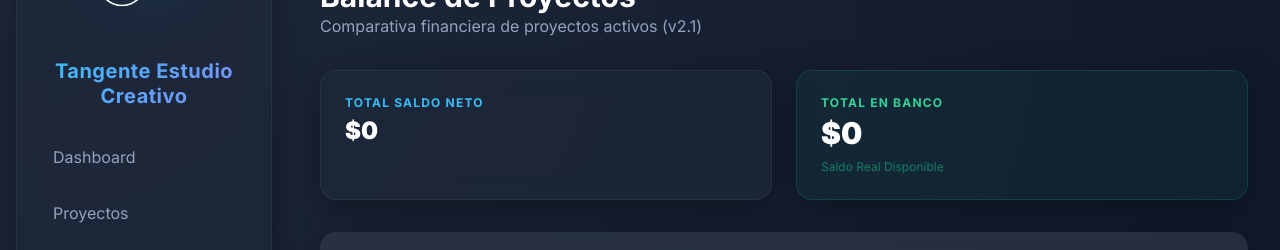
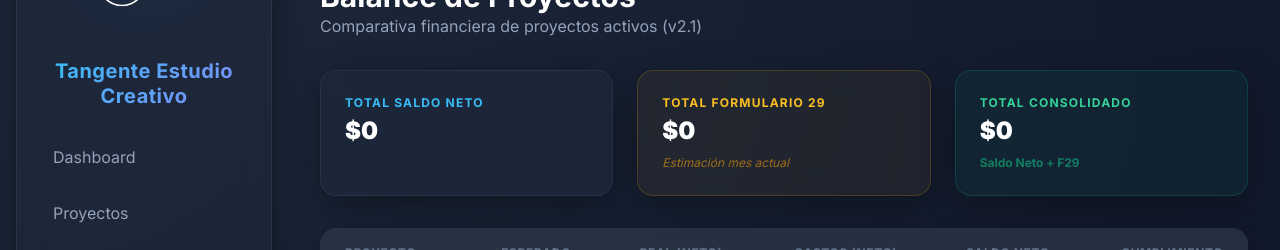
Before and after one commit to pdiazg46-design/ATSIT-Finanzas, a Next.js app: page /reports/balance in a window 1280 px wide. Shown: the part 122-372 px from the top of the page. Built offline with nearby package versions, Linux system fonts and the light colour scheme; no server answers; the database is empty.

Commit message:
feat: actualizar reporte de balance con F29 y saldo consolidado

```diff
--- a/app/reports/balance/page.tsx
+++ b/app/reports/balance/page.tsx
@@ -1,7 +1,7 @@
 import { db } from '@/lib/db';
 export const dynamic = 'force-dynamic';
-import { projects, tasks, vatPayments } from '@/lib/schema';
-import { eq, sql, and, not, isNotNull } from 'drizzle-orm';
+import { projects, tasks, vatPayments, movements } from '@/lib/schema';
+import { eq, sql, and, not, isNotNull, like } from 'drizzle-orm';
 import { ArrowLeft } from 'lucide-react';
 import Link from 'next/link';
 import ExportButtons from '@/components/ExportButtons';
@@ -21,49 +21,42 @@ export default async function BalanceReportPage() {
         .groupBy(projects.id)
         .all();
 
-    // Calculate Global Tax Payable (F29 Estimate)
-    // Formula: (VAT Debit - VAT Credit) + Withholding Tax - Payments Made
-    // VAT Debit: Tax from Sales (Ingresos, netValue > 0)
-    // VAT Credit: Tax from Purchases (Gastos, netValue < 0) EXCEPT Honorarios (id 44)
-    // Withholding Tax: Tax from Honorarios (id 44)
+    // --- F29 CURRENT MONTH CALCULATION ---
+    const currentMonth = new Date().toISOString().slice(0, 7);
+    const monthLike = `${currentMonth}%`;
 
-    const globalTaxComponents = await db.select({
-        vatDebit: sql<number>`SUM(CASE WHEN ${tasks.netValue} > 0 THEN ${tasks.taxValue} ELSE 0 END)`,
-        vatCredit: sql<number>`SUM(CASE WHEN ${tasks.netValue} < 0 AND ${tasks.documentId} != 44 THEN ${tasks.taxValue} ELSE 0 END)`,
-        retentions: sql<number>`SUM(CASE WHEN ${tasks.documentId} = 44 THEN ${tasks.taxValue} ELSE 0 END)`
-    }).from(tasks);
+    // Fetch components for F29 of the current month
+    const f29Components = await Promise.all([
+        // Sales (Invoices)
+        db.select({ amount: sql<number>`SUM(${tasks.taxValue})` })
+            .from(tasks)
+            .where(and(eq(tasks.documentId, 42), like(tasks.startDate, monthLike), sql`${tasks.netValue} > 0`))
+            .get(),
+        // Purchases (Invoices)
+        db.select({ amount: sql<number>`SUM(${tasks.taxValue})` })
+            .from(tasks)
+            .where(and(eq(tasks.documentId, 42), like(tasks.startDate, monthLike), sql`${tasks.netValue} < 0`))
+            .get(),
+        // Honorarios (Retentions)
+        db.select({ amount: sql<number>`SUM(${tasks.taxValue})` })
+            .from(tasks)
+            .where(and(eq(tasks.documentId, 44), like(tasks.startDate, monthLike)))
+            .get(),
+        // PPM Payments
+        db.select({ amount: sql<number>`SUM(${tasks.totalValue})` })
+            .from(tasks)
+            .leftJoin(movements, eq(tasks.movementId, movements.id))
+            .where(and(eq(movements.name, "Pago PPM"), like(tasks.startDate, monthLike)))
+            .get()
+    ]);
 
-    const globalPaymentsParams = await db.select({
-        totalPaid: sql<number>`SUM(${vatPayments.amount})`
-    }).from(vatPayments);
+    const f29Debit = f29Components[0]?.amount || 0;
+    const f29Credit = Math.abs(f29Components[1]?.amount || 0);
+    const f29Retentions = Math.abs(f29Components[2]?.amount || 0);
+    const f29Ppm = Math.abs(f29Components[3]?.amount || 0);
 
-    const vatDebit = globalTaxComponents[0]?.vatDebit || 0;
-    const vatCredit = globalTaxComponents[0]?.vatCredit || 0;
-    const retentions = globalTaxComponents[0]?.retentions || 0;
-    const globalPaid = globalPaymentsParams[0]?.totalPaid || 0;
-
-    // Logic:
-    // Debit (You owe this, positive)
-    // Credit (You deduce this, negative in DB) -> We sum them: vd + vc
-    // Retention (You owe this, can be signed irregularly) -> Use Math.abs
-    // Paid (You already paid this)
-    const taxPayable = (vatDebit + vatCredit) + Math.abs(retentions) - globalPaid;
-
-    // --- CASH BASIS CALCULATION (Matches Dashboard) ---
-    // Total in Bank = Sum of ALL TOTAL_VALUE of PAID tasks - VAT PAYMENTS
-    const cashIncomeResult = await db.select({ amount: sql<number>`SUM(${tasks.totalValue})` })
-        .from(tasks)
-        .where(and(isNotNull(tasks.paymentDate), not(eq(tasks.paymentDate, '')), sql`${tasks.netValue} > 0`))
-        .get();
-
-    const cashExpensesResult = await db.select({ amount: sql<number>`SUM(${tasks.totalValue})` })
-        .from(tasks)
-        .where(and(isNotNull(tasks.paymentDate), not(eq(tasks.paymentDate, '')), sql`${tasks.netValue} < 0`))
-        .get();
-
-    const cashIncome = cashIncomeResult?.amount || 0;
-    const cashExpenses = Math.abs(cashExpensesResult?.amount || 0);
-    const totalBank = cashIncome - (cashExpenses + globalPaid);
+    const f29VatPayable = Math.max(0, f29Debit - f29Credit);
+    const totalF29 = f29VatPayable + f29Retentions + f29Ppm;
 
     const formatCurrency = (val: number) => {
         return new Intl.NumberFormat('es-CL', { style: 'currency', currency: 'CLP' }).format(val || 0);
@@ -77,6 +70,8 @@ export default async function BalanceReportPage() {
         balance: acc.balance + (row.balance || 0),
     }), { expectedIncome: 0, realIncomeNet: 0, expensesNet: 0, totalTax: 0, balance: 0 });
 
+    const totalConsolidated = totals.balance + totalF29;
+
     const exportColumns = [
         { header: 'Proyecto', key: 'name' },
         { header: 'Esperado', key: 'expectedIncome', format: 'currency' as const },
@@ -86,9 +81,9 @@ export default async function BalanceReportPage() {
     ];
 
     const exportSummary = [
-        { label: 'Total Neto en Caja', value: formatCurrency(totals.balance) },
-        { label: 'Impuestos por Pagar (Est. F29)', value: formatCurrency(taxPayable) },
-        { label: 'Total Real Disponible (Banco)', value: formatCurrency(totalBank) }
+        { label: 'Total Saldo Neto Proyectos', value: formatCurrency(totals.balance) },
+        { label: 'Total F29 Mes Actual', value: formatCurrency(totalF29) },
+        { label: 'Total Consolidado (Saldo + F29)', value: formatCurrency(totalConsolidated) }
     ];
 
     return (
@@ -114,22 +109,27 @@ export default async function BalanceReportPage() {
                 <p className="text-sm md:text-base text-slate-400">Comparativa financiera de proyectos activos (v2.1)</p>
             </header>
 
-            {/* Bank Summary Card */}
-            <section className="grid grid-cols-1 md:grid-cols-2 gap-4 md:gap-6">
+            {/* Balance Summary Cards */}
+            <section className="grid grid-cols-1 md:grid-cols-3 gap-4 md:gap-6">
                 <div className="glass-card p-4 md:p-6 flex flex-col justify-between">
                     <div>
                         <p className="text-[10px] md:text-xs font-bold text-sky-400 uppercase tracking-widest mb-1">Total Saldo Neto</p>
                         <p className="text-xl md:text-2xl font-black text-white">{formatCurrency(totals.balance)}</p>
                     </div>
                 </div>
-                {/* Removed VAT Card */}
-                <div className="glass-card p-4 md:p-6 flex flex-col justify-between border-emerald-500/20 bg-emerald-500/5 relative overflow-hidden">
-                    {/* Icon can be kept or removed if redundant with export buttons, keeping for UI consistency */}
+                <div className="glass-card p-4 md:p-6 flex flex-col justify-between border-amber-500/20 bg-amber-500/5">
                     <div>
-                        <p className="text-[10px] md:text-xs font-bold text-emerald-400 uppercase tracking-widest mb-1">Total en Banco</p>
-                        <p className="text-2xl md:text-3xl font-black text-white">{formatCurrency(totalBank)}</p>
+                        <p className="text-[10px] md:text-xs font-bold text-amber-400 uppercase tracking-widest mb-1">Total Formulario 29</p>
+                        <p className="text-xl md:text-2xl font-black text-white">{formatCurrency(totalF29)}</p>
                     </div>
-                    <p className="text-[10px] md:text-xs text-emerald-500/60 mt-2">Saldo Real Disponible</p>
+                    <p className="text-[10px] md:text-xs text-amber-500/60 mt-2 italic">Estimación mes actual</p>
+                </div>
+                <div className="glass-card p-4 md:p-6 flex flex-col justify-between border-emerald-500/20 bg-emerald-500/5">
+                    <div>
+                        <p className="text-[10px] md:text-xs font-bold text-emerald-400 uppercase tracking-widest mb-1">Total Consolidado</p>
+                        <p className="text-xl md:text-2xl font-black text-white">{formatCurrency(totalConsolidated)}</p>
+                    </div>
+                    <p className="text-[10px] md:text-xs text-emerald-500/60 mt-2 font-bold select-none whitespace-nowrap">Saldo Neto + F29</p>
                 </div>
             </section>
 
```
